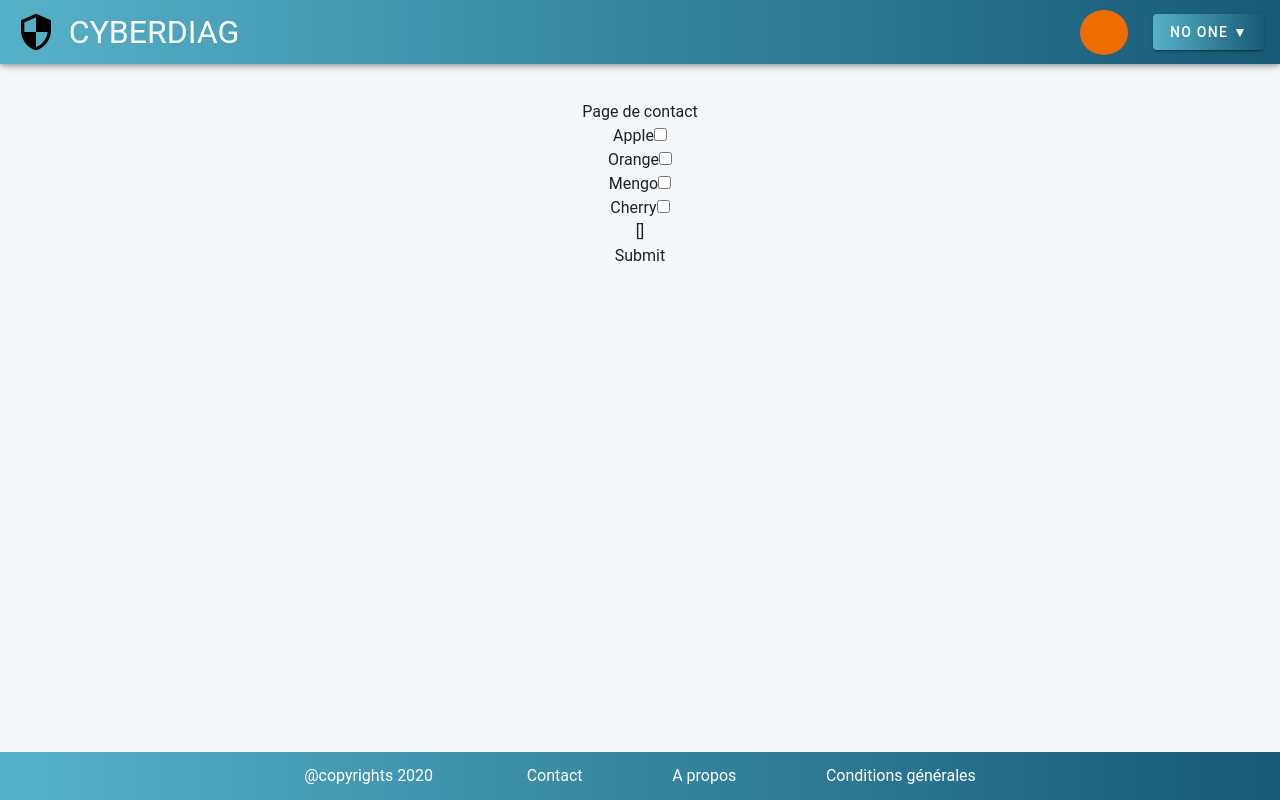
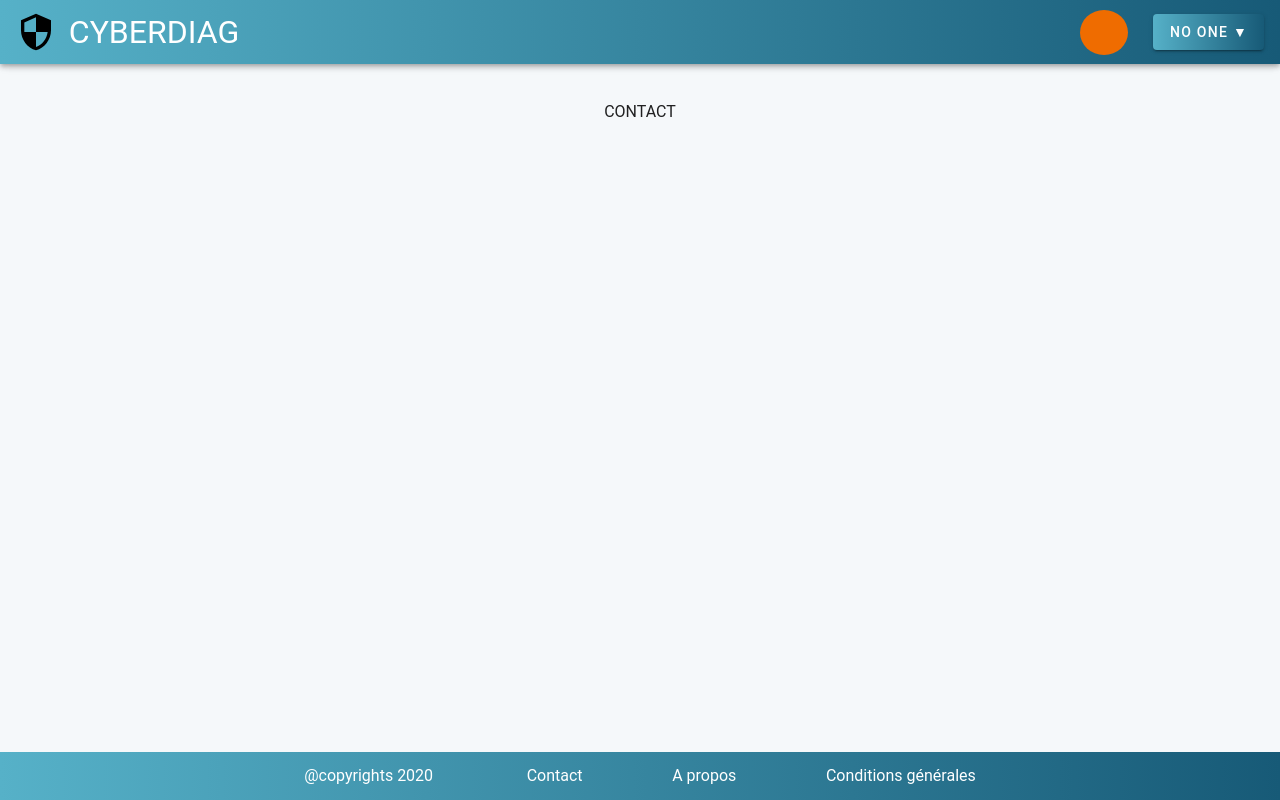
Before and after one commit to corinnerusso/cyberdiag_front, a Vue app: page /contact in a window 1280 px wide. Built offline with nearby package versions, Linux system fonts and the light colour scheme; the HTML template or start-up script is replaced by a standard one; what vue-apexcharts would draw is missing.

Commit message:
fix bugs

```diff
--- a/src/components/HomePage.vue
+++ b/src/components/HomePage.vue
@@ -1,10 +1,25 @@
 <template>
   <div>
-    <v-data-table :headers="headers" :items="surveys" sort-by="client" class="elevation-1">
+    <v-data-table
+      :headers="headers"
+      :items="surveys"
+      sort-by="client"
+      class="elevation-1"
+      :search="search"
+    >
       <template v-slot:top>
-        <p>BARRE DE RECHERCHE</p>
+        <v-text-field
+          v-model="search"
+          append-icon="mdi-magnify"
+          label="Chercher"
+          single-line
+          hide-details
+        ></v-text-field>
         <v-toolbar color="#4CA3BB">
-          <v-toolbar-title style="color:white">MES QUESTIONNAIRES</v-toolbar-title>
+          <v-toolbar-title style="color:white">
+            MES QUESTIONNAIRES
+            <v-spacer></v-spacer>
+          </v-toolbar-title>
           <v-spacer></v-spacer>
           <v-dialog v-model="dialog" max-width="500px">
             <!-- new survey button-->
@@ -30,7 +45,7 @@
                     <v-col cols="12" sm="6" md="4">
                       <span>Crée le</span>
                       <br />
-                      <input type="date" v-model="editedItem.creation_date" label="Créé le" />
+                      <input type="date" v-model="editedItem.survey_creation_date" label="Créé le" />
                     </v-col>
                     <!-- company type -->
                     <v-col cols="12" sm="6" md="4">
@@ -95,6 +110,7 @@ export default {
   name: "HomePage",
 
   data: () => ({
+    search: "",
     showSurvey: null,
     currentSurvey: null,
     currentIndex: -1,
@@ -134,7 +150,7 @@ export default {
       },
       { text: "Nom du client", value: "client_name" },
       { text: "Type d'entreprise", value: "company.company_type" },
-      { text: "Créé le", value: "creation_date" },
+      { text: "Créé le", value: "survey_creation_date" },
 
       { text: "Actions", value: "actions", sortable: false }
     ],
@@ -144,7 +160,7 @@ export default {
       survey_title: "",
       client_name: "",
       company: "",
-      creation_date: ""
+      survey_creation_date: ""
     }
   }),
 
@@ -208,7 +224,7 @@ export default {
           .put(`http://localhost:3005/surveys/` + this.editedItem.id, {
             survey_title: this.editedItem.survey_title,
             client_name: this.editedItem.client_name,
-            creation_date: this.editedItem.creation_date,
+            survey_creation_date: this.editedItem.survey_creation_date,
             company: this.editedItem.company
           })
           .then(response => {
@@ -225,7 +241,7 @@ export default {
             .post(`http://localhost:3005/surveys`, {
               survey_title: this.editedItem.survey_title,
               client_name: this.editedItem.client_name,
-              creation_date: this.editedItem.creation_date,
+              survey_creation_date: this.editedItem.survey_creation_date,
               company: this.editedItem.company
             })
             .then(response => {
--- a/src/components/MySurvey.vue
+++ b/src/components/MySurvey.vue
@@ -70,7 +70,7 @@
               color="blue-grey darken-4"
               dark
               v-on="on"
-              @click="(questionIsChecked(),showIds(),compareArrays(allQuestionsIds, checkedQuestions), showModal()),finalSubmit(),showChart()"
+              @click="(questionIsChecked(),showIds(),compareArrays(allQuestionsIds, checkedQuestions), showModal()),finalSubmit(),showChart(), closeModal()"
             >Soumettre</v-btn>
           </template>
           <div v-if="modal">
--- a/src/views/About.vue
+++ b/src/views/About.vue
@@ -1,7 +1,5 @@
 <template>
-  <div style="margin-top:100px;color:black;" class="about">
-    <h1>This is an about page</h1>
-  </div>
+  <div style="margin-top:100px">A PROPOS</div>
 </template>
 
 <script>
--- a/src/views/Contact.vue
+++ b/src/views/Contact.vue
@@ -1,50 +1,9 @@
 <template>
-  <div style="margin-top:100px" class="contact">
-    Page de contact
-    <form @submit.prevent="handleSubmit">
-      <div class="form-group form-check" v-for="item in Items" v-bind:key="item.id">
-        <label class="form-check-label">{{item.name}}</label>
-        <input type="checkbox" v-model="user.fruitCollection" :value="item.name" />
-      </div>
-
-      <!-- print result -->
-      <div class="form-group">{{user.fruitCollection}}</div>
-
-      <div class="form-group">
-        <button class="btn btn-primary">Submit</button>
-      </div>
-    </form>
-  </div>
+  <div style="margin-top:100px">CONTACT</div>
 </template>
 
 <script>
 export default {
-  name: "Contact",
-  data() {
-    return {
-      Items: [
-        {
-          name: "Apple"
-        },
-        {
-          name: "Orange"
-        },
-        {
-          name: "Mengo"
-        },
-        {
-          name: "Cherry"
-        }
-      ],
-      user: {
-        fruitCollection: []
-      }
-    };
-  },
-  methods: {
-    handleSubmit() {
-      alert(JSON.stringify(this.user));
-    }
-  }
+  name: "Contact"
 };
 </script>
--- a/src/views/GeneralTerms.vue
+++ b/src/views/GeneralTerms.vue
@@ -1,5 +1,5 @@
 <template>
-  <div style="margin-top:100px" class="home">CONDITIONS GENERALES</div>
+  <div style="margin-top:100px">CONDITIONS GENERALES</div>
 </template>
 
 <script>
```
